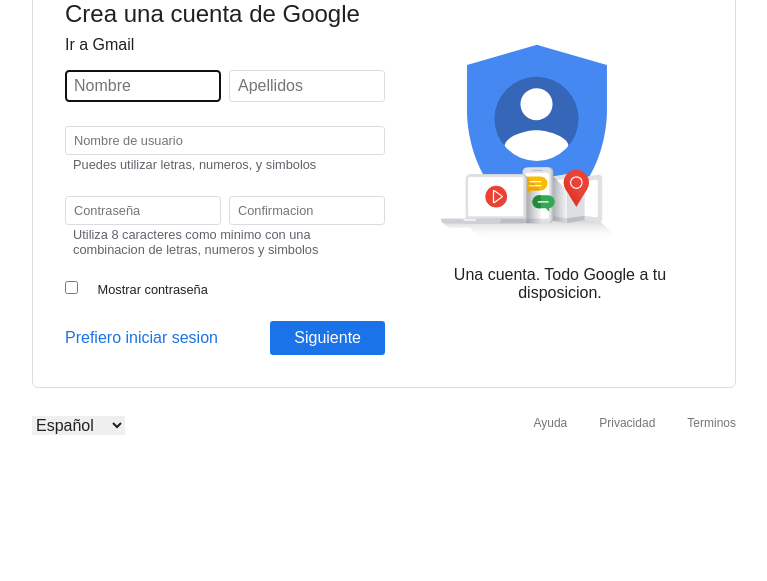
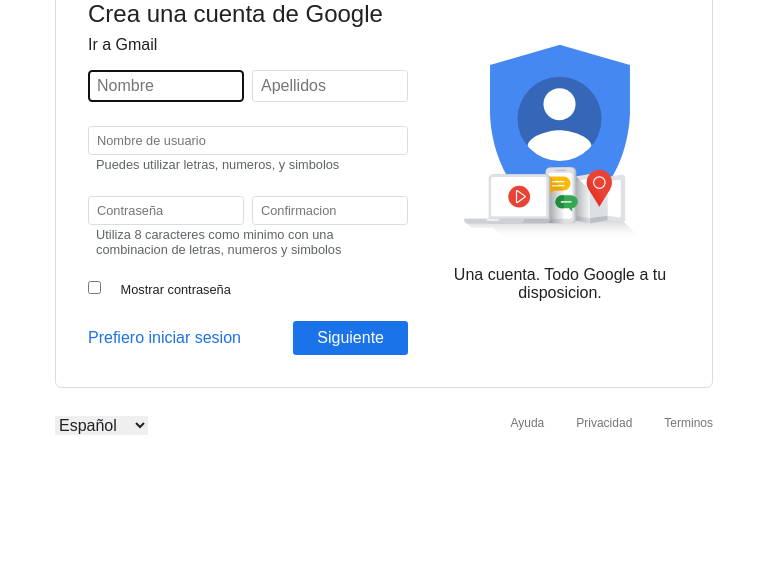
Before and after one commit to s1dam-azarquiel-2021/aru-google-login-page, a plain HTML site: page index.html in a window 1280 px wide. Shown: the part 219-800 px from the top of the page, without its empty margins (256-1023 px from the left). Drawn offline with Linux system fonts and the light colour scheme.

Commit message:
Fixing wide screens having innecessary width

```diff
--- a/css/index.scss
+++ b/css/index.scss
@@ -23,7 +23,6 @@ body {
 #content {
 	width: min-content;
 	max-width: 80vw;
-	min-width: 55vw;
 	margin: 1.75rem auto;
 	display: flex;
 	flex-direction: column;
```
Also changed, not shown: css/index.css.
